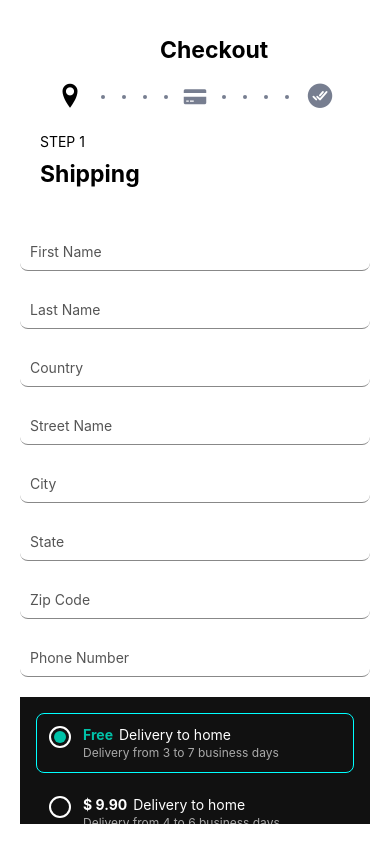
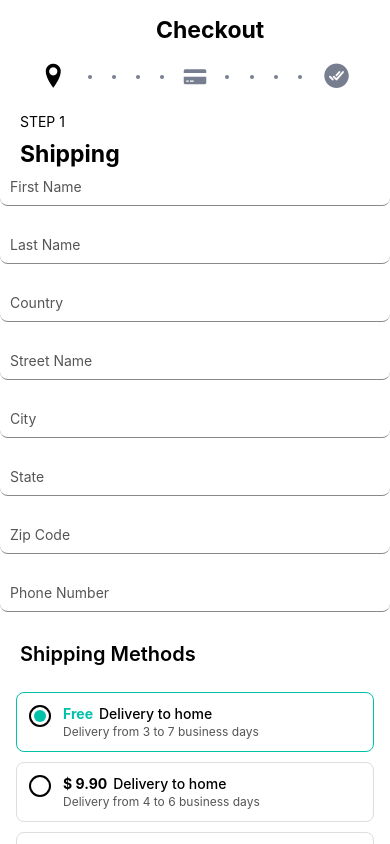
Before and after one commit to shahmir1232213/ReactNativeFashionApp, a React Native app: screen /Checkout in a window 390 px wide. Built offline with nearby package versions, Linux system fonts and the light colour scheme.

Commit message:
payment 1

```diff
--- /dev/null
+++ b/src/components/checkOutComponents/CheckOutButton.tsx
@@ -0,0 +1,44 @@
+import { StyleSheet, Text, View, TouchableOpacity, useColorScheme } from 'react-native'
+import Entypo from 'react-native-vector-icons/Entypo'
+import React from 'react'
+
+
+const CheckOutButton = ({ text, handleFunc }) => {
+    const scheme = useColorScheme() // 'dark' | 'light'
+    const isDark = scheme === 'dark'
+
+    return (
+        <View style={{ position: 'absolute', bottom: 20, left: 0, right: 0, alignItems: 'center' }}>
+            <TouchableOpacity
+                onPress={() => handleFunc()}
+                style={[
+                    styles.addToCart,
+                    scheme === 'dark' && { backgroundColor: 'white' }
+                ]}
+            >
+                <Entypo name='wallet' size={15} color={isDark ? 'black' : 'white'} />
+                <Text style={[styles.addToCartText, scheme === 'dark' && { color: 'black' }]}>Proceed to checkout</Text>
+            </TouchableOpacity>
+        </View>
+    )
+}
+
+export default CheckOutButton
+
+const styles = StyleSheet.create({
+    addToCart: {
+        backgroundColor: '#343434',
+        width: '70%',
+        height: 40,
+        borderRadius: 100,
+        flexDirection: 'row',
+        alignItems: 'center',
+        justifyContent: 'center',
+        gap: 22
+    },
+    addToCartText: {
+        color: 'white',
+        fontSize: 15,
+        fontWeight: 'bold'
+    },
+})
--- a/src/components/checkOutComponents/CheckOutNavigation.tsx
+++ b/src/components/checkOutComponents/CheckOutNavigation.tsx
@@ -10,8 +10,7 @@ const icons = [
   { icon: <Ionicons name="checkmark-done-circle" size={30} /> },
 ];
 
-const checkOutNavigation = () => {
-  const [activeKey, setActiveKey] = useState<number>(0);
+const checkOutNavigation = ({activeKey, setActiveKey}) => {
   const scheme = useColorScheme();
   const isDarkMode = scheme === 'dark';
 
--- a/src/components/checkOutComponents/DeliveryOptions.tsx
+++ b/src/components/checkOutComponents/DeliveryOptions.tsx
@@ -1,8 +1,10 @@
 import React, { useState } from "react";
-import { View, Text, Pressable, StyleSheet } from "react-native";
+import { View, Text, Pressable, StyleSheet, useColorScheme } from "react-native";
 
 const DeliveryOptions = () => {
   const [selected, setSelected] = useState("free");
+  const scheme = useColorScheme();
+  const isDarkMode = scheme === "dark";
 
   const options = [
     {
@@ -26,18 +28,29 @@ const DeliveryOptions = () => {
   ];
 
   return (
-    <View style={styles.container}>
+    <View
+      style={[
+        styles.container,
+        { backgroundColor: isDarkMode ? "#141416" : "#fff" },
+      ]}
+    >
       {options.map((opt) => (
         <Pressable
           key={opt.id}
           style={[
             styles.option,
-            selected === opt.id && styles.optionSelected,
+            { borderColor: isDarkMode ? "#333" : "#ddd" },
+            selected === opt.id && { borderColor: "#00C2A8" },
           ]}
           onPress={() => setSelected(opt.id)}
         >
           {/* Radio button */}
-          <View style={styles.radioOuter}>
+          <View
+            style={[
+              styles.radioOuter,
+              { borderColor: isDarkMode ? "#fff" : "#000" },
+            ]}
+          >
             {selected === opt.id && <View style={styles.radioInner} />}
           </View>
 
@@ -47,14 +60,19 @@ const DeliveryOptions = () => {
               <Text
                 style={[
                   styles.price,
+                  { color: isDarkMode ? "#fff" : "#000" },
                   opt.price === "Free" && styles.freePrice,
                 ]}
               >
                 {opt.price}
               </Text>
-              <Text style={styles.title}>{opt.title}</Text>
+              <Text style={[styles.title, { color: isDarkMode ? "#fff" : "#000" }]}>
+                {opt.title}
+              </Text>
             </View>
-            <Text style={styles.subtitle}>{opt.subtitle}</Text>
+            <Text style={[styles.subtitle, { color: isDarkMode ? "#aaa" : "#555" }]}>
+              {opt.subtitle}
+            </Text>
           </View>
         </Pressable>
       ))}
@@ -64,27 +82,21 @@ const DeliveryOptions = () => {
 
 const styles = StyleSheet.create({
   container: {
-    backgroundColor: "#111", // dark bg
     padding: 16,
   },
   option: {
     flexDirection: "row",
     alignItems: "flex-start",
     borderWidth: 1,
-    borderColor: "transparent",
     borderRadius: 8,
     padding: 12,
     marginBottom: 10,
-  },
-  optionSelected: {
-    borderColor: "#00FFFF", // cyan border
   },
   radioOuter: {
     width: 22,
     height: 22,
     borderRadius: 11,
     borderWidth: 2,
-    borderColor: "#fff",
     alignItems: "center",
     justifyContent: "center",
     marginRight: 12,
@@ -102,17 +114,15 @@ const styles = StyleSheet.create({
   },
   price: {
     fontWeight: "bold",
-    color: "#fff",
     marginRight: 6,
   },
   freePrice: {
     color: "#00C2A8",
   },
   title: {
-    color: "#fff",
+    fontWeight: "500",
   },
   subtitle: {
-    color: "#aaa",
     fontSize: 12,
   },
 });
--- a/src/components/checkOutComponents/StepComponent.tsx
+++ b/src/components/checkOutComponents/StepComponent.tsx
@@ -9,7 +9,7 @@ interface Prop {
 const StepComponent: React.FC<Prop> = ({ step, stepHead }) => {
   const scheme = useColorScheme();
   const isDarkMode = scheme === 'dark';
-
+  console.log('Rendering StepComponent with step:', step, 'and stepHead:', stepHead);
   return (
     <View style={[styles.stepCont, isDarkMode ? styles.stepContDark : styles.stepContLight]}>
       <Text style={[styles.step, isDarkMode ? styles.textDark : styles.textLight]}>{step}</Text>
@@ -24,11 +24,11 @@ const styles = StyleSheet.create({
   stepCont: {
     marginTop: 20,
     // paddingRight: 20,
-    marginBottom: 20,
+    //marginBottom: ,
     paddingLeft: 20,
-  //  borderWidth: 2,
+   // borderWidth: 2,
     width: '100%',
-    height: '10%',
+    //height: '10%',
     flexDirection: 'column',
     justifyContent: 'flex-start',
   },
--- a/src/screens/CheckOutScreen.tsx
+++ b/src/screens/CheckOutScreen.tsx
@@ -1,43 +1,90 @@
-import { StyleSheet, View, useColorScheme ,Text, ScrollView} from 'react-native'
-import React, { useState } from 'react'
+import { StyleSheet, View, useColorScheme ,Text, ScrollView,TouchableOpacity} from 'react-native'
+import React, { useEffect, useState } from 'react'
 import Header from '../components/Header'
 import CheckOutNavigation from '../components/checkOutComponents/CheckOutNavigation'
 import StepComponent from '../components/checkOutComponents/StepComponent'
 import SigningInputFields from '../components/SigningInputFields'
 import DeliveryOptions from '../components/checkOutComponents/DeliveryOptions'
+import Divider from '../components/Divider'
+import CartButton from '../components/Buttons/CartButton'
+import Entypo from 'react-native-vector-icons/Entypo'
+import CheckOutButton from '../components/checkOutComponents/CheckOutButton'
+
+interface UserInfo {
+  firstName: string;
+  lastName: string;
+  country: string;
+  streetName: string;
+  city: string;
+  state: string;
+  zipCode: string;
+  phoneNumber: string;
+}
 
 const CheckOutScreen = () => {
-  const [firstName, setFirstName] = useState<string>("");
-  const [lastName, setLastName] = useState<string>("");
-  const [country, setCountry] = useState<string>("");
-  const [streetName, setStreetName] = useState<string>("");
-  const [city, setCity] = useState<string>("");
-  const [state, setState] = useState<string>("");
-  const [zipCode, setZipCode] = useState<string>("");
-  const [phoneNumber, setPhoneNumber] = useState<string>("");
+  const [activeKey, setActiveKey] = useState<number>(0);
+  const [userInfo, setUserInfo] = useState<UserInfo>({
+    firstName: "",
+    lastName: "",
+    country: "",
+    streetName: "",
+    city: "",
+    state: "",
+    zipCode: "",
+    phoneNumber: "",
+  });
 
   const scheme = useColorScheme();
-  const isDarkMode = scheme === 'dark';
+  const isDark = scheme === 'dark';
+
+  function handleFunc(text,prop:keyof UserInfo){
+    setUserInfo((prev)=>{
+      return{
+        ...prev,
+        [prop]:text
+      }
+    })
+  }
 
 const labels = [
-    { placeholder: "First Name", state: firstName, setState: setFirstName },
-    { placeholder: "Last Name", state: lastName, setState: setLastName },
-    { placeholder: "Country", state: country, setState: setCountry },
-    { placeholder: "Street Name", state: streetName, setState: setStreetName },
-    { placeholder: "City", state: city, setState: setCity },
-    { placeholder: "State", state: state, setState: setState },
-    { placeholder: "Zip Code", state: zipCode, setState: setZipCode },
-    { placeholder: "Phone Number", state: phoneNumber, setState: setPhoneNumber },
+  { placeholder: "First Name", key: "firstName", state: userInfo.firstName, setState: (text: string) => handleFunc(text, "firstName") },
+  { placeholder: "Last Name", key: "lastName", state: userInfo.lastName, setState: (text: string) => handleFunc(text, "lastName") },
+  { placeholder: "Country", key: "country", state: userInfo.country, setState: (text: string) => handleFunc(text, "country") },
+  { placeholder: "Street Name", key: "streetName", state: userInfo.streetName, setState: (text: string) => handleFunc(text, "streetName") },
+  { placeholder: "City", key: "city", state: userInfo.city, setState: (text: string) => handleFunc(text, "city") },
+  { placeholder: "State", key: "state", state: userInfo.state, setState: (text: string) => handleFunc(text, "state") },
+  { placeholder: "Zip Code", key: "zipCode", state: userInfo.zipCode, setState: (text: string) => handleFunc(text, "zipCode") },
+  { placeholder: "Phone Number", key: "phoneNumber", state: userInfo.phoneNumber, setState: (text: string) => handleFunc(text, "phoneNumber") },
 ];
 
+useEffect(()=>{
+  console.log('userInfo: ',userInfo)
+},[userInfo])
+
   return (
-    <View style={[styles.container, isDarkMode ? styles.containerDark : styles.containerLight]}>
+    <View style={[styles.container, isDark ? styles.containerDark : styles.containerLight]}>
       <Header head="Checkout" />
-      <CheckOutNavigation />
-      <ScrollView showsVerticalScrollIndicator={false}>
+      <CheckOutNavigation activeKey={activeKey} setActiveKey={setActiveKey} />
+      <ScrollView showsVerticalScrollIndicator={false} contentContainerStyle={{ paddingBottom: 100 }}>
+        {
+          activeKey === 0 ?
+          <>
             <StepComponent step="STEP 1" stepHead="Shipping" />
             <SigningInputFields labels={labels} />
+            <Text style={{fontSize:20, fontWeight:'600', marginVertical:10, color:isDark?'white':'black',paddingLeft:20}}>Shipping Methods</Text>
             <DeliveryOptions />
+            <CheckOutButton text="Proceed to checkout" handleFunc={() => setActiveKey(1)} />
+          </>
+          : activeKey === 1 ?
+          <>
+            <StepComponent step="STEP 2" stepHead="Payment" />
+
+          </>
+          :
+          <>
+            <StepComponent step="STEP 3" stepHead="Review" />
+          </>
+        }
       </ScrollView>
     </View>
   );
@@ -47,8 +94,9 @@ export default CheckOutScreen;
 
 const styles = StyleSheet.create({
   container: {
-    height: '100%',
-    padding:20
+    //height: 700,
+    ///marginBottom:,
+    flex:1
   },
   containerLight: {
     backgroundColor: 'white',
@@ -56,4 +104,19 @@ const styles = StyleSheet.create({
   containerDark: {
     backgroundColor: '#141416',
   },
+   addToCart:{
+        backgroundColor:'#343434',
+        width:'70%',
+        height:40,
+        borderRadius: 100,
+        flexDirection:'row',
+        alignItems:'center',
+        justifyContent:'center',
+        gap:22
+    },
+    addToCartText:{
+        color:'white',
+        fontSize:15,
+        fontWeight:'bold'
+    },
 });
```
Lines whose indentation alone changed are shown as unchanged.
